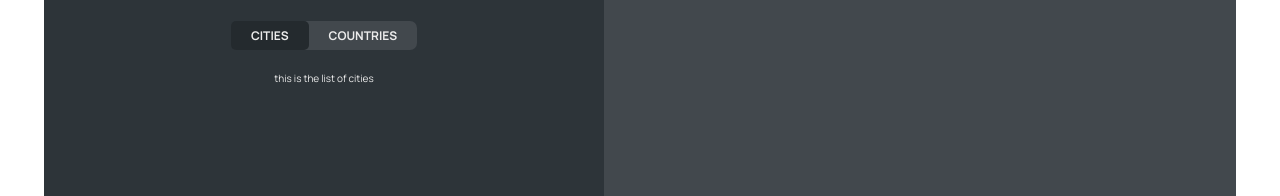
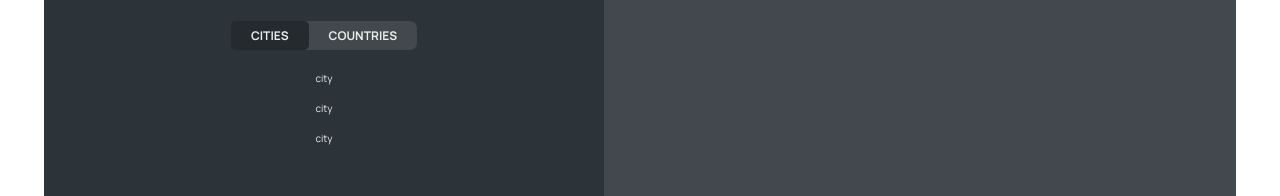
Before and after one commit to houssemdxd/World-Wise, a React (Vite) app: page /app/cities in a window 1280 px wide. Shown: the part 139-335 px from the top of the page. Built offline with nearby package versions, Linux system fonts and the light colour scheme; data requests are answered from the project's data file.

Commit message:
add cityitem&fetch city api

```diff
--- a/package.json
+++ b/package.json
@@ -7,7 +7,8 @@
     "dev": "vite",
     "build": "vite build",
     "lint": "eslint . --ext js,jsx --report-unused-disable-directives --max-warnings 0",
-    "preview": "vite preview"
+    "preview": "vite preview",
+    "server": "json-server --watch src/data/cities.json --port 9000 --delay 1000"
   },
   "dependencies": {
     "react": "^18.2.0",
@@ -23,6 +24,7 @@
     "eslint-plugin-react": "^7.32.2",
     "eslint-plugin-react-hooks": "^4.6.0",
     "eslint-plugin-react-refresh": "^0.4.3",
+    "json-server": "^0.17.4",
     "vite": "^4.4.5",
     "vite-plugin-eslint": "^1.8.1"
   }
--- a/src/App.jsx
+++ b/src/App.jsx
@@ -1,5 +1,5 @@
 /* eslint-disable no-unused-vars */
-import { useState } from 'react'
+import { useEffect, useState } from 'react'
 import reactLogo from './assets/react.svg'
 import viteLogo from '/vite.svg'
 import './App.css'
@@ -10,10 +10,41 @@ import Homepage from './pages/HomePage'
 import NotFound from './pages/NotFound'
 import AppLayout from './pages/AppLayout'
 import Login from './pages/Login'
+import CityList from './Components/CityList'
 function App() {
-  const [count, setCount] = useState(0)
+const [count, setCount] = useState(0)
+const [cities , setCities ] = useState([]);
+const [isLoading ,setIsLoading] =useState(false)
+useEffect(function ()
+{
+async function getCities()
+{
+try{
+    setIsLoading(true)
+
+  const res = await fetch("http://localhost:9000/cities") ;
+
+  const data = await  res.json()
+  console.log(data)
+  setCities(data)
+}catch(error)
+{
+console.log(error.message)
+}finally{
+  setIsLoading(false)
+}
+
+}
+getCities()
+}
+
+
+,[])
+
+
 
   return (
+
 <>
    <BrowserRouter>
 
@@ -21,10 +52,10 @@ function App() {
 
     <Route path ="product" element = {<Product/>} />
     <Route path='pricing' element = {<Pricing/>}  />
-    <Route path='/' element ={ <Homepage/> } />
+    <Route index element ={ <Homepage/> } />
     <Route  path="app" element ={<AppLayout/>}  >
 
-    <Route path='cities' element ={<p>this is the list of cities</p>}></Route>
+    <Route path='cities' element ={<CityList cities={cities} isLoading={isLoading}/>}></Route>
 
     <Route path='countries' element ={<p> those are the countries Countries</p>}></Route>
       </Route>
--- /dev/null
+++ b/src/Components/CityItem.jsx
@@ -0,0 +1,8 @@
+/* eslint-disable react/prop-types */
+/* eslint-disable no-unused-vars */
+
+export default function CityItem({city}) {
+  return (
+   <li>city</li>
+  )
+}
--- /dev/null
+++ b/src/Components/CityList.jsx
@@ -0,0 +1,26 @@
+import CityItem from "./CityItem";
+import styels from "./CityList.module.css"
+import Spinner from "./Spinner"
+import PropTypes from "prop-types";
+
+export default function CityList({cities,isLoading}) {
+
+if(isLoading) return <Spinner></Spinner>
+
+
+  return (
+
+
+
+    <ul className={styels.cityList}>
+
+        {cities.map((item)=><CityItem city={item} key={item.id}/>)}
+
+
+    </ul>
+  )
+}
+CityList.propTypes = {
+  cities: PropTypes.array.isRequired,
+  isLoading: PropTypes.bool.isRequired,
+};
```
Also changed, not shown: 1 other file (tests, documents, lock files or other folders).
